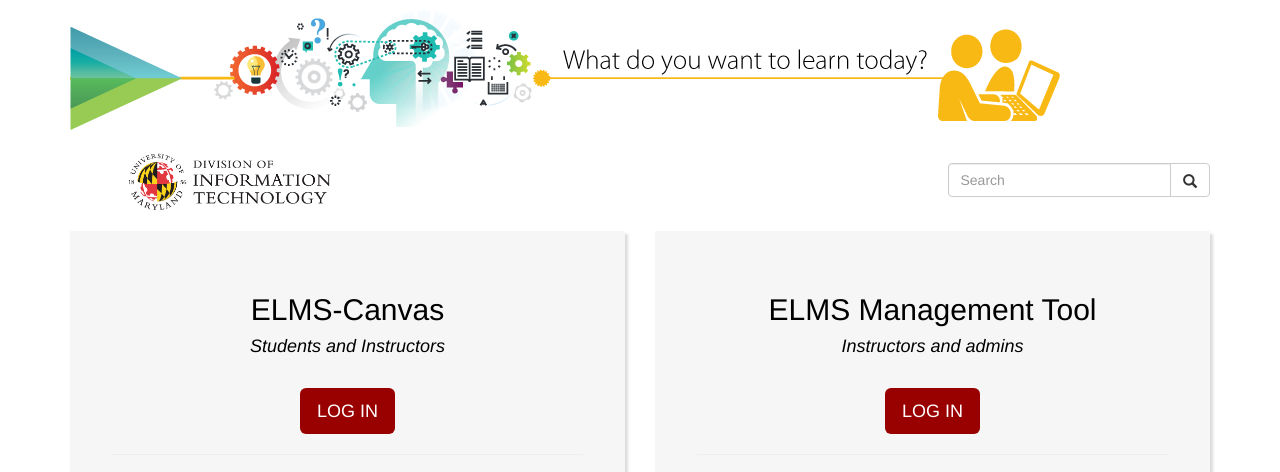
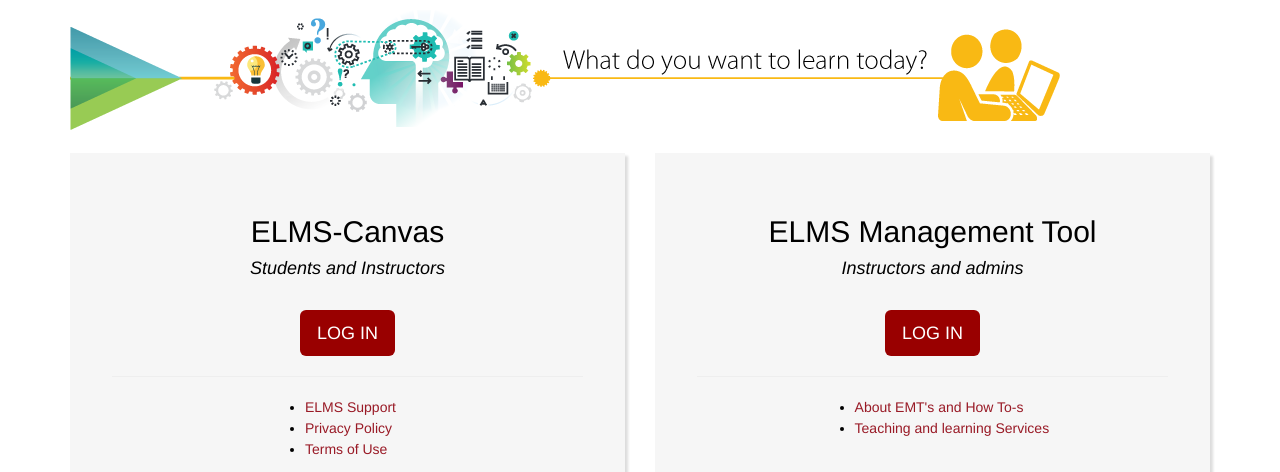
Before and after one commit to sahityaLMaruvada/ELMS_UMD, a plain HTML site: page index.html in a window 1280 px wide. Shown: the top 472 px of the page. Drawn offline with nearby package versions, Linux system fonts and the light colour scheme; a script that the page names is missing.

Commit message:
removing logo on the top

```diff
--- a/index.html
+++ b/index.html
@@ -19,21 +19,6 @@
 		</div>
 
 		<br>
-		<div class="row" id="umd-frame-header">
-			<div  class="col-lg-9 col-md-9 col-sm-9">
-				<a href="https://www.it.umd.edu/"><img src="assets/dit-logo.png" alt="University of Maryland" id="umd-frame-logo" class="pull-left dit-logo" /></a>
-			 </div>
-			 <div class="col-lg-3 col-md-3 col-sm-3 pull-right margin-top10">
-            <form id="custom-search-form" class="form-search form-horizontal pull-right">
-                <div class="input-group">
-			            <input type="text" class="form-control" placeholder="Search" name="Search" aria-label="Search">
-			            <div class="input-group-btn">
-			                <button class="btn btn-default" type="submit" style="height:34px"><span class="glyphicon glyphicon-search"></span></button>
-			            </div>
-			        </div>
-            </form>
-          </div>
-		</div>
 		<div class="row">
 			<div class="col-lg-6 col-md-6 col-sm-6 col-xs-12">
 				<div class="grey-rectangle">
```
